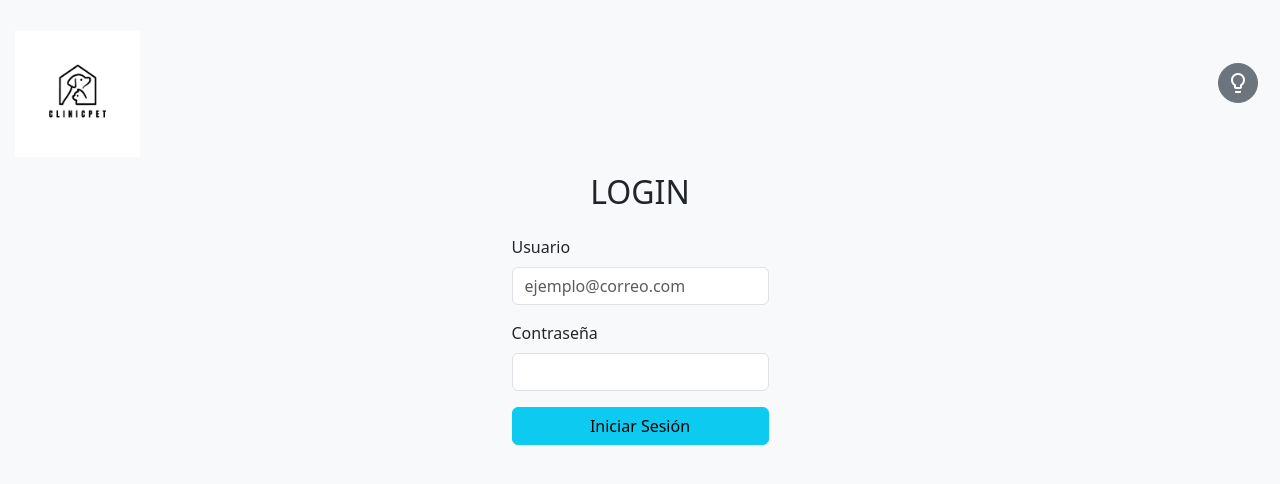
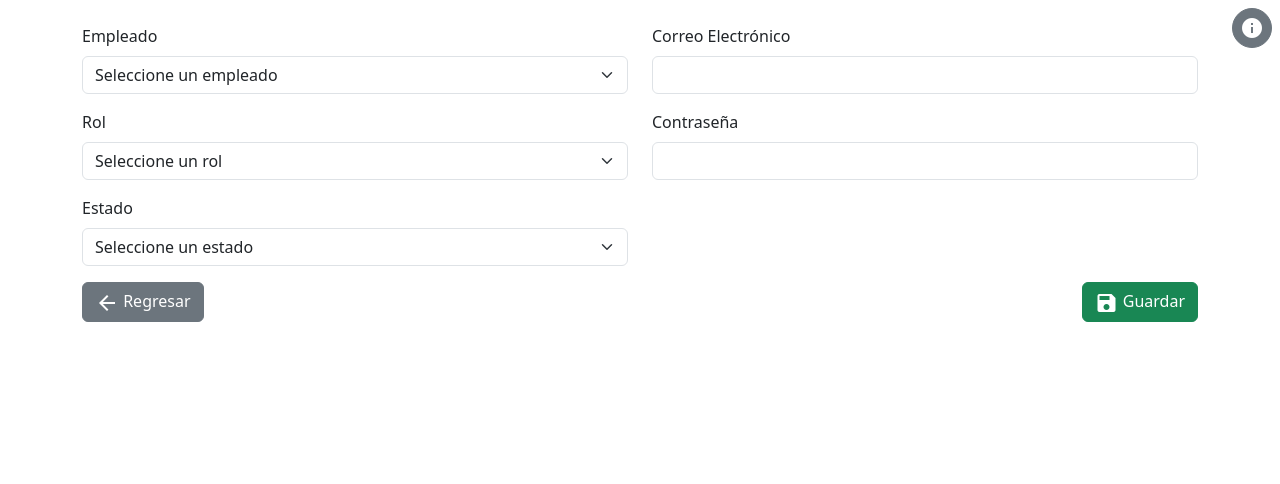
Before and after one commit to danielofd/web-veterinaria, an Angular app in the folder angular-test/: page /crear-usuario in a window 1280 px wide. Before the commit this address led to /login. Shown: the top 484 px of the page. Built offline with nearby package versions, Linux system fonts and the light colour scheme.

Commit message:
se agrego form de creacion de acceso

```diff
--- a/angular-test/src/app/app-routing.module.ts
+++ b/angular-test/src/app/app-routing.module.ts
@@ -20,6 +20,7 @@ import { VerHistorialMedicoComponent } from './ver-historial-medico/ver-historia
 import { ModificarConsultaComponent } from './modificar-consulta/modificar-consulta.component';
 import { MenuAdminComponent } from './menu-admin/menu-admin.component';
 import { CrearRolComponent } from './crear-rol/crear-rol.component';
+import { CrearUsuarioComponent } from './crear-usuario/crear-usuario.component';
 
 
 const routes: Routes = [
@@ -43,6 +44,8 @@ const routes: Routes = [
   { path: 'modificar-consulta', component: ModificarConsultaComponent }, //ruta para el componente modificar consulta medica
   { path: 'menu-admin', component: MenuAdminComponent }, //ruta para el componente menu admin
   { path: 'crear-rol', component: CrearRolComponent }, //ruta para el componente crear rol
+  { path: 'crear-usuario', component:  CrearUsuarioComponent }, //ruta para el componente crear usuario
+
   {path: '**', redirectTo: '/login', pathMatch: 'full'}
 ];
 
--- a/angular-test/src/app/app.module.ts
+++ b/angular-test/src/app/app.module.ts
@@ -32,6 +32,7 @@ import { TratamientoComponent } from './tratamiento/tratamiento.component';
 import { ModificarConsultaComponent } from './modificar-consulta/modificar-consulta.component';
 import { MenuAdminComponent } from './menu-admin/menu-admin.component';
 import { CrearRolComponent } from './crear-rol/crear-rol.component';
+import { CrearUsuarioComponent } from './crear-usuario/crear-usuario.component';
 
 @NgModule({
   declarations: [
@@ -59,7 +60,8 @@ import { CrearRolComponent } from './crear-rol/crear-rol.component';
     TratamientoComponent,
     ModificarConsultaComponent,
     MenuAdminComponent,
-    CrearRolComponent
+    CrearRolComponent,
+    CrearUsuarioComponent
   ],
   imports: [
     BrowserModule,
--- /dev/null
+++ b/angular-test/src/app/crear-usuario/crear-usuario.component.html
@@ -0,0 +1,77 @@
+<!-- Botón Circular fuera del formulario, pegado a la esquina superior derecha -->
+<button type="button" class="btn btn-secondary position-absolute top-0 end-0 mt-2 me-2"
+        style="border-radius: 50%; width: 40px; height: 40px; padding: 0; display: flex; align-items: center; justify-content: center;"
+        data-bs-toggle="tooltip" data-bs-placement="left" title="Este formulario permite crear los accesos al sistema de la veterinaria para los empleados.">
+  <span class="material-icons" style="font-size: 24px;">info</span>
+</button>
+
+<form class="container mt-4">
+
+  <!-- Fila 1 -->
+  <div class="row mb-3">
+    <!-- Columna 1: Select de empleados -->
+    <div class="col-md-6">
+      <label for="empleado" class="form-label">Empleado</label>
+      <select id="empleado" class="form-select" [(ngModel)]="empleado" name="empleado" required>
+        <option value="">Seleccione un empleado</option>
+        <option *ngFor="let empleado of empleados" [value]="empleado.id">{{ empleado.nombre }}</option>
+      </select>
+    </div>
+
+    <!-- Columna 2: Campo de correo electrónico -->
+    <div class="col-md-6">
+      <label for="correo" class="form-label">Correo Electrónico</label>
+      <input type="email" id="correo" class="form-control" [(ngModel)]="correo" name="correo" required>
+    </div>
+  </div>
+
+  <!-- Fila 2 -->
+  <div class="row mb-3">
+    <!-- Columna 1: Select de rol -->
+    <div class="col-md-6">
+      <label for="rol" class="form-label">Rol</label>
+      <select id="rol" class="form-select" [(ngModel)]="rol" name="rol" required>
+        <option value="">Seleccione un rol</option>
+        <option *ngFor="let rol of roles" [value]="rol.id">{{ rol.nombre }}</option>
+      </select>
+    </div>
+
+    <!-- Columna 2: Campo de contraseña -->
+    <div class="col-md-6">
+      <label for="contraseña" class="form-label">Contraseña</label>
+      <input type="password" id="contraseña" class="form-control" [(ngModel)]="contrasena" name="contraseña" required>
+    </div>
+  </div>
+
+  <!-- Fila 3 -->
+  <div class="row mb-3">
+    <!-- Columna 1: Select de estado activo/inactivo -->
+    <div class="col-md-6">
+      <label for="estado" class="form-label">Estado</label>
+      <select id="estado" class="form-select" [(ngModel)]="estado" name="estado" required>
+        <option value="">Seleccione un estado</option>
+        <option value="activo">Activo</option>
+        <option value="inactivo">Inactivo</option>
+      </select>
+    </div>
+  </div>
+
+  <!-- Fila para los botones -->
+  <div class="row">
+    <div class="col-6 d-flex justify-content-start">
+      <!-- Botón Regresar -->
+      <button type="button" class="btn btn-secondary">
+        <span class="material-icons" style="vertical-align: middle;">arrow_back</span>
+        Regresar
+      </button>
+    </div>
+    <div class="col-6 d-flex justify-content-end">
+      <!-- Botón Guardar -->
+      <button type="submit" class="btn btn-success">
+        <span class="material-icons" style="vertical-align: middle;">save</span>
+        Guardar
+      </button>
+    </div>
+  </div>
+
+</form>
--- /dev/null
+++ b/angular-test/src/app/crear-usuario/crear-usuario.component.ts
@@ -0,0 +1,38 @@
+import { Component, OnInit } from '@angular/core';
+
+
+@Component({
+  selector: 'app-crear-usuario',
+  templateUrl: './crear-usuario.component.html',
+  styleUrls: ['./crear-usuario.component.css']
+})
+export class CrearUsuarioComponent implements OnInit  {
+
+    // Variables para el formulario
+  empleado: string = '';
+  correo: string = '';
+  rol: string = '';
+  contrasena: string = '';
+  estado: string = '';
+
+  // Datos de ejemplo para empleados y roles
+  empleados = [
+    { id: 1, nombre: 'Juan Pérez' },
+    { id: 2, nombre: 'María Gómez' },
+    { id: 3, nombre: 'Carlos Fernández' }
+  ];
+
+  roles = [
+    { id: 'admin', nombre: 'Administrador' },
+    { id: 'user', nombre: 'Usuario' }
+  ];
+
+  constructor() {}
+
+  ngOnInit(): void {
+
+
+
+  }
+
+}
--- a/angular-test/src/app/menu-admin/menu-admin.component.ts
+++ b/angular-test/src/app/menu-admin/menu-admin.component.ts
@@ -28,6 +28,7 @@ constructor( private router: Router,) { }
 //metodo para crear rol
 createUser() {
   console.log("-----creando nuevo usuario------");
+  this.router.navigate(['/crear-usuario']);
   }
 
 }
```
Also changed, not shown: angular-test/src/app/crear-usuario/crear-usuario.component.css (added), 2 other files (tests, documents, lock files or other folders).
